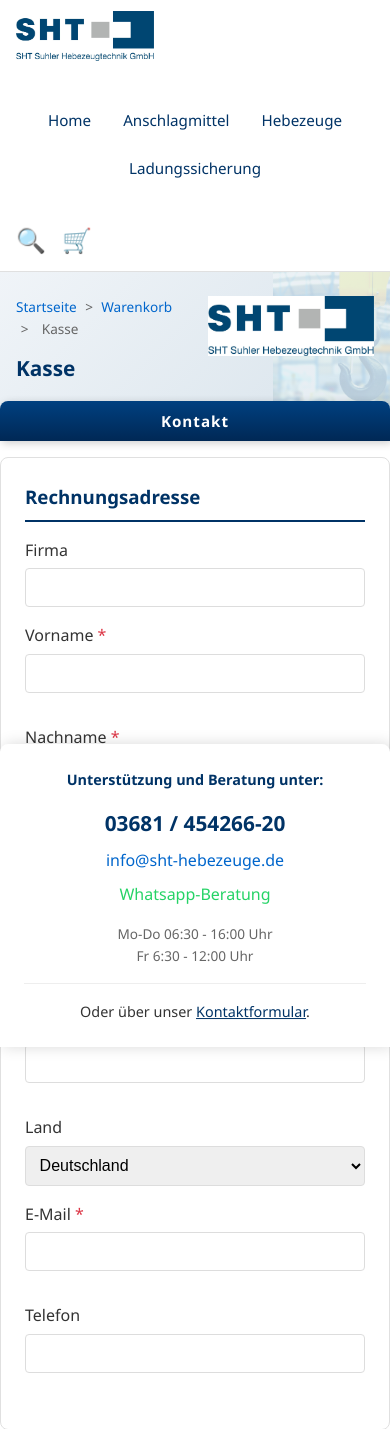
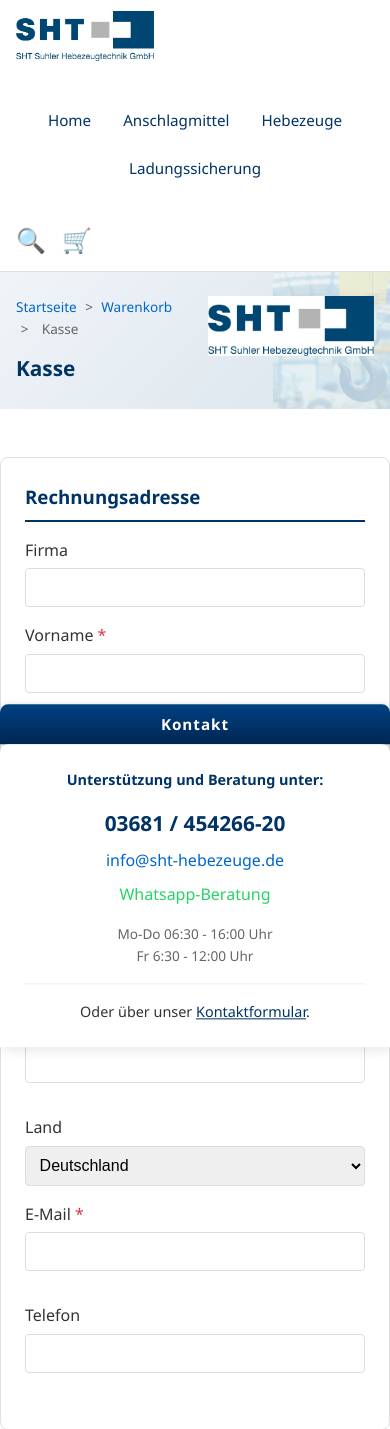
Before and after one commit to ralfressel/sht_shop, a PHP site: page /kasse.php in a window 390 px wide. Shown: the part 100-1529 px from the top of the page. Run offline with PHP 8.4, Linux system fonts and the light colour scheme; the visitor is signed in with stand-in values (Sample User, id 1); data that the repository does not hold is empty; a stand-in replaces the project's code that opens the database connection.

Commit message:
Fix: Kontakt-Tab gleitet mit Panel zusammen raus

```diff
--- a/header.inc.php
+++ b/header.inc.php
@@ -209,10 +209,15 @@
             position: fixed;
             left: 0;
             top: 50%;
-            transform: translateY(-50%);
+            transform: translateY(-50%) translateX(-280px);
             z-index: 1000;
             display: flex;
             align-items: stretch;
+            transition: transform 0.3s ease;
+        }
+
+        .kontakt-sidebar.open {
+            transform: translateY(-50%) translateX(0);
         }
 
         .kontakt-tab {
@@ -242,17 +247,7 @@
             width: 280px;
             padding: 1.5rem;
             box-shadow: 3px 0 15px rgba(0,0,0,0.15);
-            transform: translateX(-100%);
-            transition: transform 0.3s ease;
             border-radius: 0 8px 8px 0;
-        }
-
-        .kontakt-sidebar.open .kontakt-panel {
-            transform: translateX(0);
-        }
-
-        .kontakt-sidebar.open .kontakt-tab {
-            border-radius: 0;
         }
 
         .kontakt-panel h4 {
@@ -320,8 +315,11 @@
                 bottom: 0;
                 left: 0;
                 right: 0;
-                transform: none;
+                transform: translateY(calc(100% - 40px));
                 flex-direction: column-reverse;
+            }
+            .kontakt-sidebar.open {
+                transform: translateY(0);
             }
             .kontakt-tab {
                 writing-mode: horizontal-tb;
@@ -330,11 +328,7 @@
             }
             .kontakt-panel {
                 width: 100%;
-                transform: translateY(100%);
                 border-radius: 8px 8px 0 0;
-            }
-            .kontakt-sidebar.open .kontakt-panel {
-                transform: translateY(0);
             }
         }
     </style>
```
